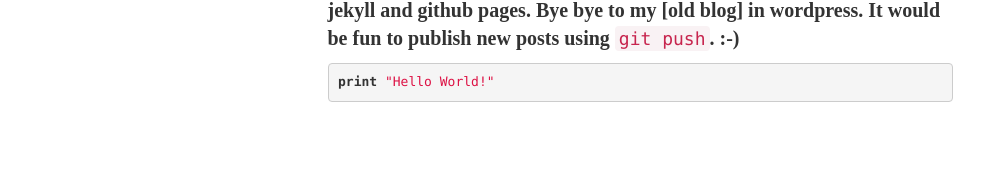
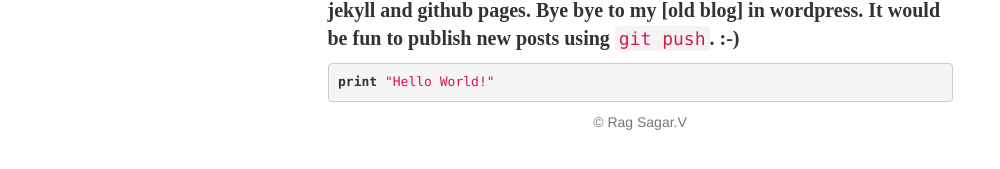
Before and after one commit to ragsagar/ragsagar.github.com, a Jekyll site: the page built from _posts/2013-06-09-hello-world.markdown, in a window 1280 px wide. Shown: the part 180-349 px from the top of the page, without its empty margins (0-1000 px from the left). Built offline with Jekyll 4.4.1, drawn with Linux system fonts in a browser that asks for light colours; nearby versions of some CDN libraries; some web fonts are replaced.

Commit message:
Moving footer to seperate include file

```diff
--- /dev/null
+++ b/_includes/footer.html
@@ -0,0 +1,3 @@
+<footer class="footer">
+<p class="text-center text-muted">© Rag Sagar.V</p>
+</footer>
--- a/_layouts/default.html
+++ b/_layouts/default.html
@@ -4,6 +4,7 @@
     <body>
         {% include navbar.html %}
 
+        <div class="content">
             <div class="row">
                 <div class="col-lg-3">
                 </div>
@@ -40,6 +41,8 @@
                 <div class="col-lg-3">
                 </div>
             </div>
+        </div>
+        {% include footer.html %}
     </body>
 
 </html>
--- a/_layouts/postpage.html
+++ b/_layouts/postpage.html
@@ -3,8 +3,11 @@
     {% include headers.html %}
     <body>
         {% include navbar.html %}
-        <div class="row">
-            {{ content }}
+        <div class="content">
+            <div class="row">
+                {{ content }}
+            </div>
+            {% include footer.html %}
         </div>
     </body>
 </html>
```
Lines whose indentation alone changed are shown as unchanged.
